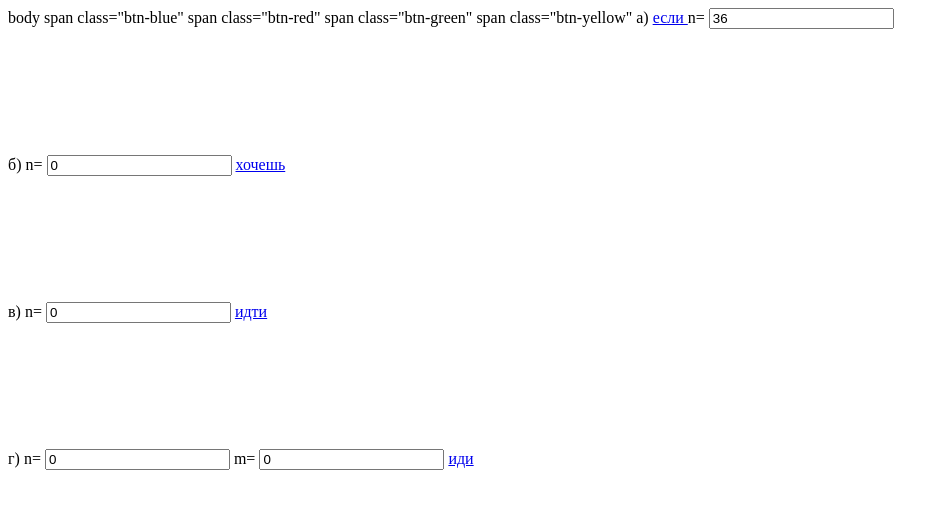
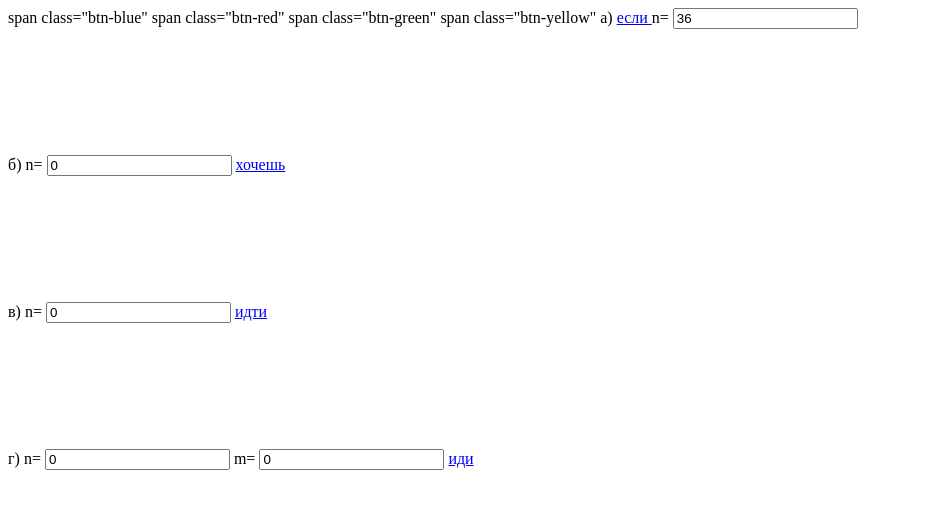
Before and after one commit to karkarich3301/karkarich3301.github.io, a plain HTML site: page js9.html in a window 1280 px wide. Shown: the whole page, without its empty margins (0-949 px from the left). Drawn offline with Linux system fonts and the light colour scheme.

Commit message:
Update js9.html

```diff
--- a/js9.html
+++ b/js9.html
@@ -45,7 +45,6 @@
 </head>
 
 <body>
-   body
     span class="btn-blue"
     span class="btn-red"
     span class="btn-green"
```
